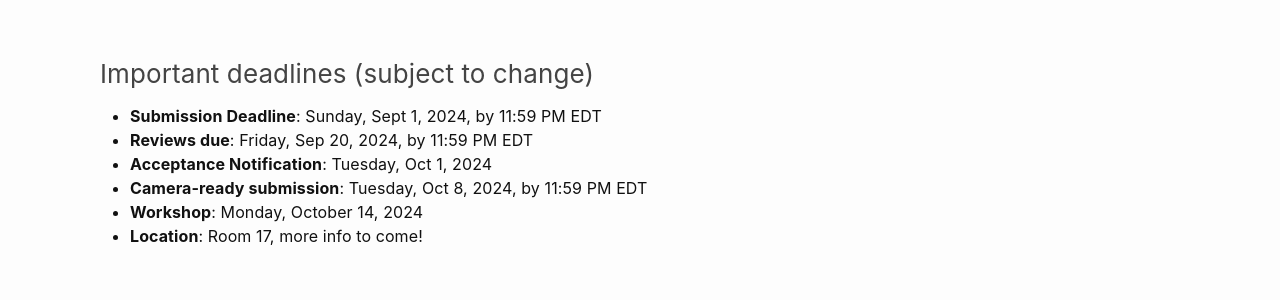
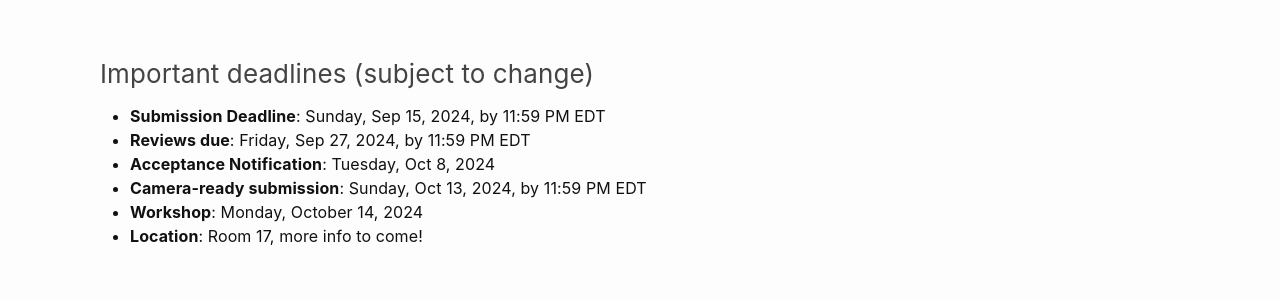
Before and after one commit to montrealrobotics/test-of-time-workshop, a Jekyll site: the page built from callforpapers.md, in a window 1280 px wide. Shown: the part 1430-1730 px from the top of the page. Built offline with Jekyll 4.4.1, drawn with Linux system fonts in a browser that asks for light colours.

Commit message:
New submission deadline

```diff
--- a/callforpapers.md
+++ b/callforpapers.md
@@ -37,9 +37,9 @@ This workshop is non-archival, and thus we are happy to review submissions that
 
 ### Important deadlines (subject to change)
 
-- **Submission Deadline**: Sunday, Sept 1, 2024, by 11:59 PM EDT
-- **Reviews due**: Friday, Sep 20, 2024, by 11:59 PM EDT
-- **Acceptance Notification**: Tuesday, Oct 1, 2024
-- **Camera-ready submission**: Tuesday, Oct 8, 2024, by 11:59 PM EDT
+- **Submission Deadline**: Sunday, Sep 15, 2024, by 11:59 PM EDT
+- **Reviews due**: Friday, Sep 27, 2024, by 11:59 PM EDT
+- **Acceptance Notification**: Tuesday, Oct 8, 2024
+- **Camera-ready submission**: Sunday, Oct 13, 2024, by 11:59 PM EDT
 - **Workshop**: Monday, October 14, 2024
 - **Location**: Room 17, more info to come!
```
Also changed, not shown: 9 other files.
